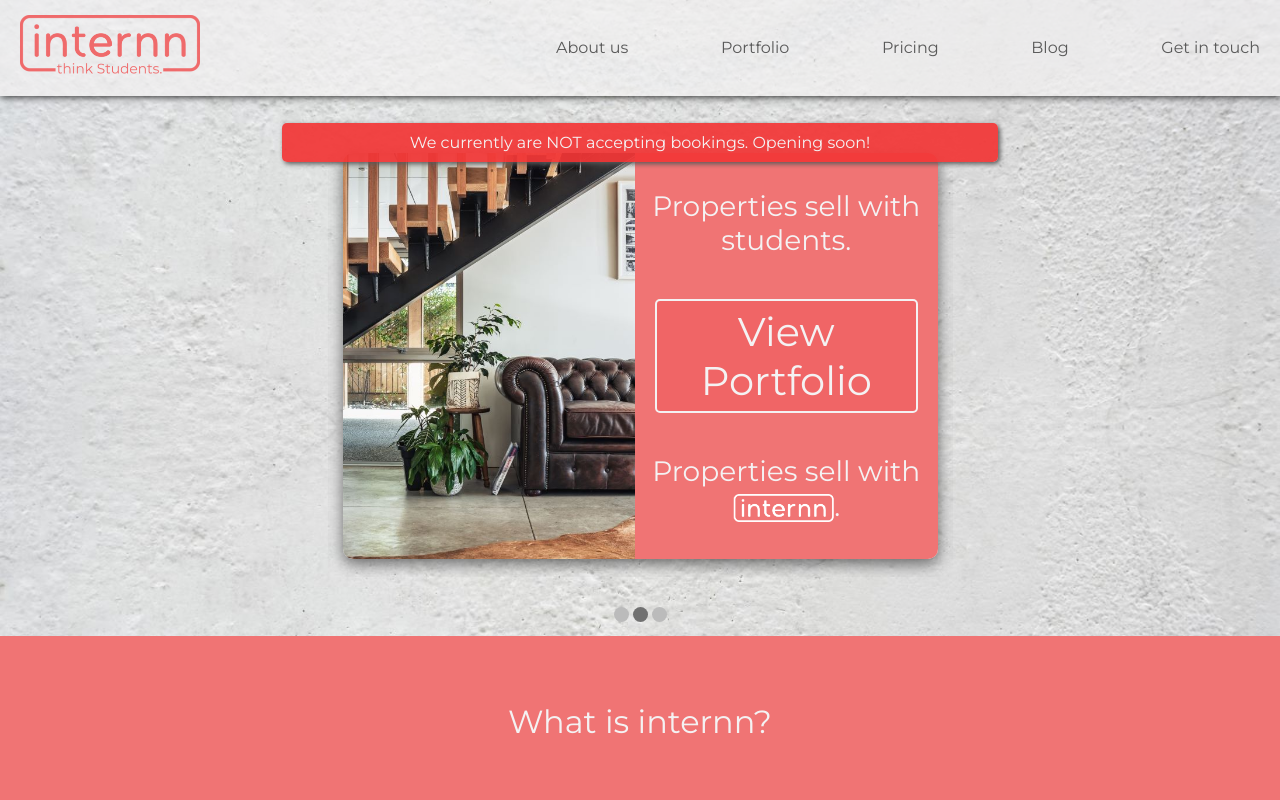
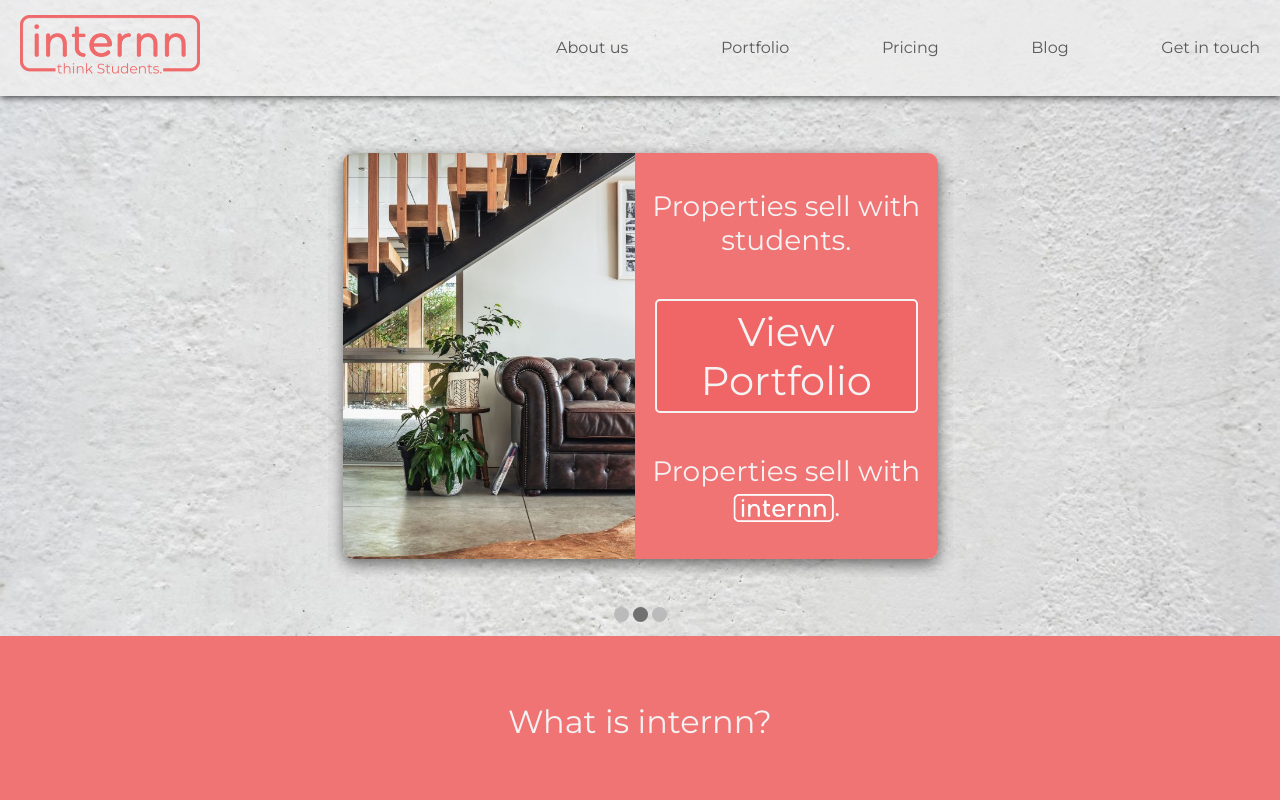
Before and after one commit to SamKelsey/internn-react-app, a React (Create React App) app: page / in a window 1280 px wide. Shown: the top 800 px of the page. Built offline with nearby package versions, Linux system fonts and the light colour scheme.

Commit message:
Reduced notification time

```diff
--- a/src/components/SlideShow/SlideShow.js
+++ b/src/components/SlideShow/SlideShow.js
@@ -19,7 +19,7 @@ class Landing extends Component {
     this.setState({
       notifications: [
         {
-          message: "We currently are NOT accepting bookings. Opening soon!",
+          message: "Opening soon!",
           notificationType: "error",
         },
       ],
@@ -35,7 +35,7 @@ class Landing extends Component {
           },
         ],
       });
-    }, 7000);
+    }, 2500);
   }
 
   componentWillUnmount() {
```
